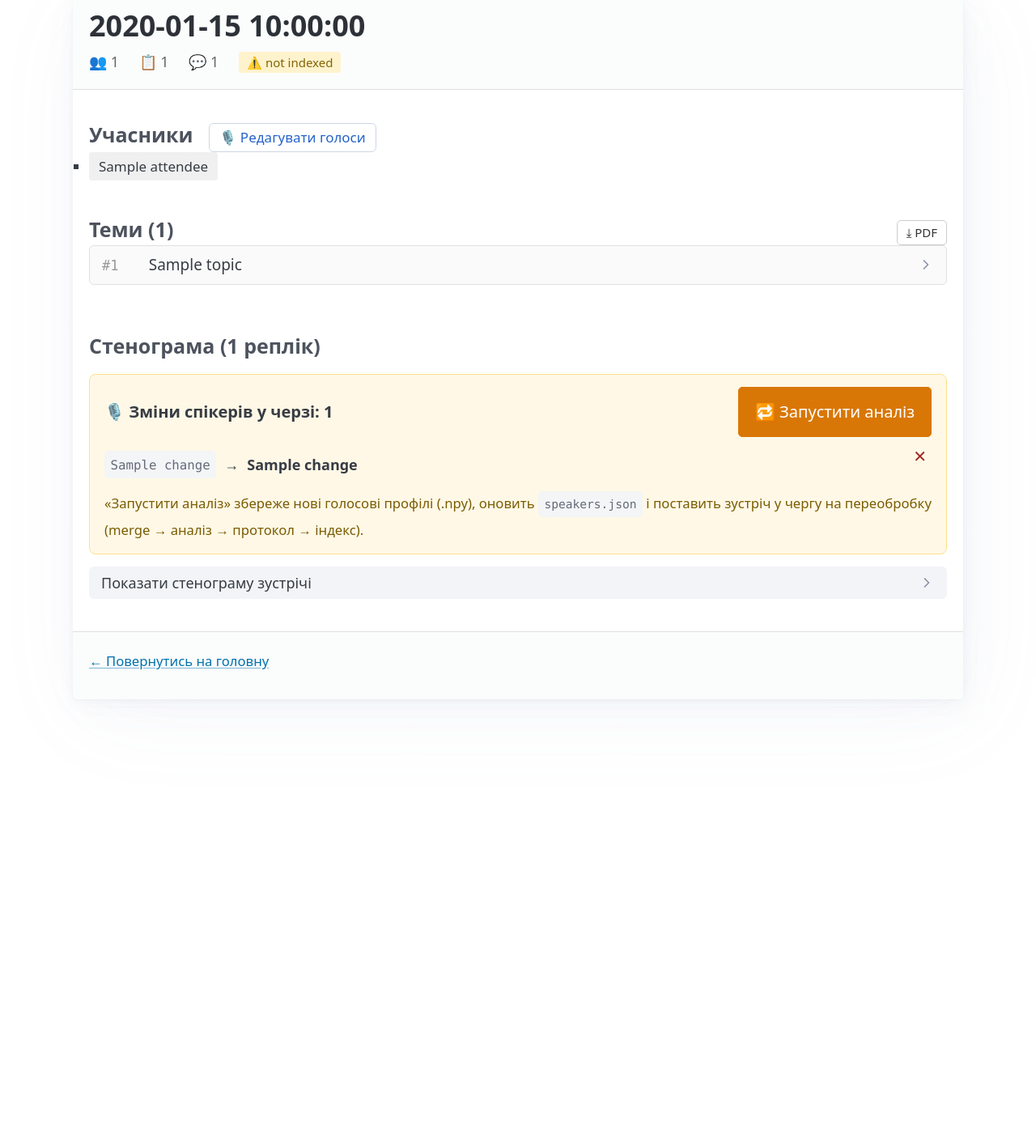
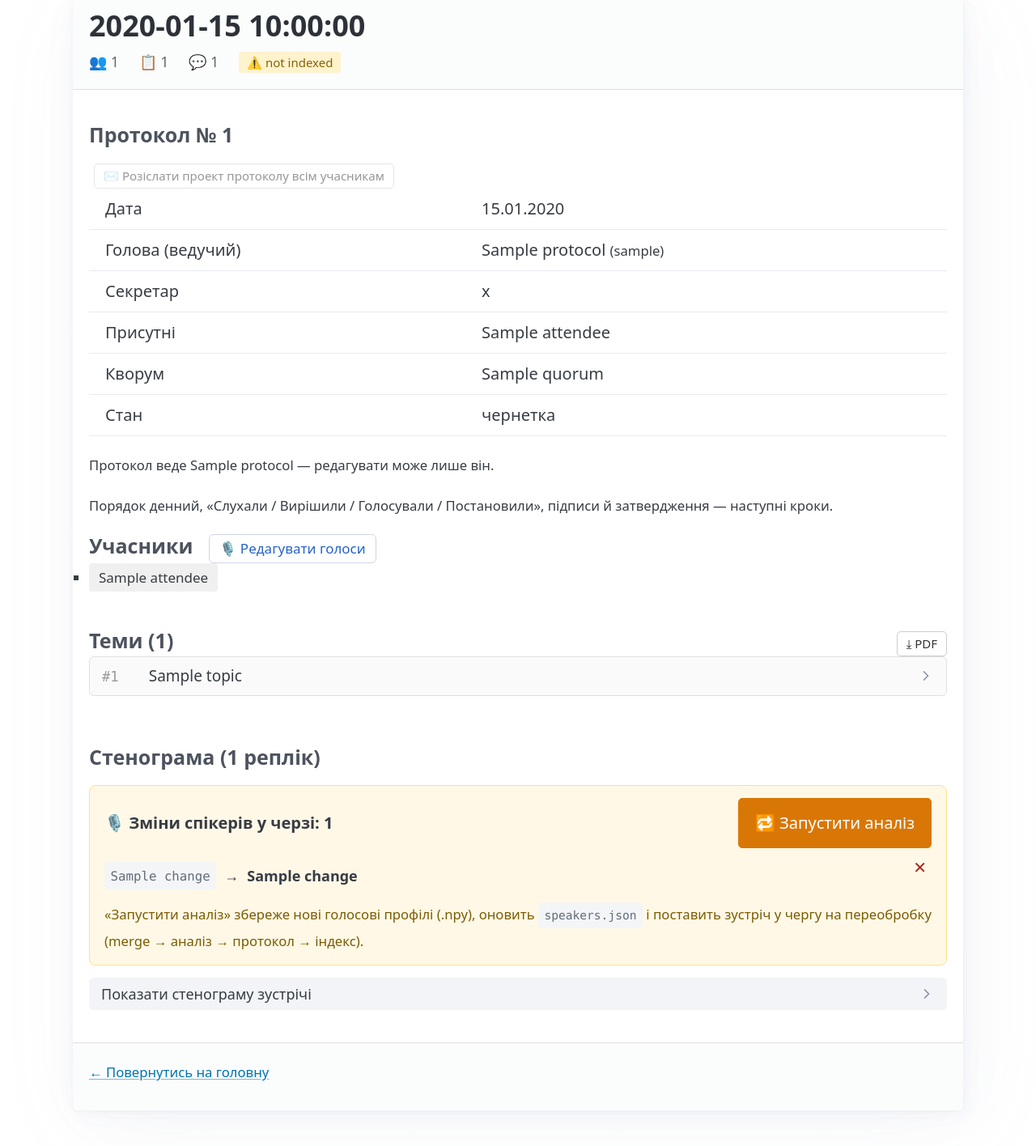
Before and after one commit to kupolua/church-meeting-assistant, a Python web app: template src/church_assistant/web/templates/meeting_detail.html in a window 1280 px wide. Shown: the part 102-1518 px from the top of the page at 81% size. Run offline with Jinja, Linux system fonts and the light colour scheme; the template is opened without the code that fills it: most values are stand-ins (such as "Sample title", 1, 10 or a date in 2020).

Commit message:
feat(web): a meeting can now exist before its recording does
The protocol becomes the first section of a meeting — Протокол, Учасники,
Теми, Стенограма — and an admin can open a meeting for a date that has not
happened yet, naming its chair.

Two consequences of "the agenda is written before anyone presses record", both
of which had to be handled or the feature could not work at all:

The meeting page used to 404 without a folder on disk, which is exactly the
state a meeting is in while somebody is preparing for it. It now opens on the
protocol alone. A date with neither folder nor protocol is still 404, and still
also the answer when the meeting belongs to another church — one lookup cannot
leave this tenant's directory, the other cannot leave RLS.

The meetings list was a directory scan, so a meeting that exists only as an
agenda was invisible in the list it is most useful in. Folders and protocols
are merged, folder-backed entries winning where both exist because they carry
topic counts a protocol has nothing to add to. The merge is imported by the
home route rather than copied — two answers to "which meetings exist" would
drift the first time one of them learned something.

Editing is the chair's, and the chair belongs to the MEETING. Attendees are
typed rather than ticked off the diarized speakers: that list says who spoke,
and a member who sat through the meeting in silence is absent to it — a quorum
line cannot rest on that.

Verified against a local restore of production: open, fill in the header,
read it back, refuse a non-chair with 403, and refuse an approved protocol with
409 rather than the 500 a bare trigger exception would have produced.

Tests: 211, unchanged — the protocol's own coverage comes with the agenda.

Co-Authored-By: Claude Opus 5 (1M context) <noreply@anthropic.com>
Claude-Session: https://claude.ai/code/session_01JrZq6LUsopzmbmWi8pyRXk

```diff
--- a/src/church_assistant/web/templates/meeting_detail.html
+++ b/src/church_assistant/web/templates/meeting_detail.html
@@ -31,6 +31,9 @@
     {% endif %}
 
     {# ─── Attendees ─── #}
+    {# Протокол іде першим: він єдиний, що пишеться, а не виводиться. #}
+    {% include "partials/protocol_panel.html" %}
+
     <section class="attendees-block">
         <div class="attendees-head">
             <h4>Учасники</h4>
--- /dev/null
+++ b/src/church_assistant/web/templates/partials/protocol_panel.html
@@ -0,0 +1,95 @@
+{#
+  The protocol — first section of a meeting, and the only one that is written
+  rather than derived. Everything below it (учасники, теми, стенограма) comes
+  out of the audio and can be rebuilt; this cannot.
+#}
+<section class="protocol-block">
+    <div class="section-head">
+        <h4>Протокол{% if protocol_number %} № {{ protocol_number }}{% endif %}</h4>
+
+        {% if protocol %}
+        {# Before approval the button circulates a draft; after it, the document
+           itself. Approve is deliberately NOT here — it lives at the foot of
+           the section, past the signatures, because it cannot be undone and a
+           button that freezes a document should not sit where a mis-click
+           reaches for "download". #}
+        {% if protocol.status == 'approved' %}
+        <a class="dash-btn" href="/meetings/{{ current_date }}/protocol.pdf">
+            ⬇ Скачати протокол у PDF
+        </a>
+        {% else %}
+        <button class="dash-btn" disabled
+                title="Буде доступно, коли зробимо розсилку (беклог 13)">
+            ✉ Розіслати проект протоколу всім учасникам
+        </button>
+        {% endif %}
+        {% endif %}
+    </div>
+
+    {% if not protocol %}
+    <p class="admin-msg is-warn">
+        Протокол для цієї зустрічі ще не відкрито.
+        {% if me.role == 'admin' %}
+        Відкрити його можна на сторінці <a href="/meetings">«Зустрічі»</a> —
+        там же призначається ведучий.
+        {% else %}
+        Його відкриває адміністратор церкви.
+        {% endif %}
+    </p>
+    {% else %}
+
+    <table class="protocol-head">
+        <tr><td>Дата</td><td>{{ protocol.meeting_date.strftime('%d.%m.%Y') }}</td></tr>
+        <tr><td>Голова (ведучий)</td>
+            <td>{{ protocol.chair_name or '—' }}
+                {% if protocol.chair_username %}
+                <small>({{ protocol.chair_username }})</small>{% endif %}</td></tr>
+        <tr><td>Секретар</td><td>{{ protocol.secretary or '—' }}</td></tr>
+        <tr><td>Присутні</td>
+            <td>{% if protocol.attendees %}{{ protocol.attendees | join(', ') }}
+                {% else %}<em>не підтверджені</em>{% endif %}</td></tr>
+        <tr><td>Кворум</td><td>{{ protocol.quorum or '—' }}</td></tr>
+        <tr><td>Стан</td>
+            <td>
+                {% if protocol.status == 'approved' %}
+                <strong>затверджено</strong>
+                <small>{{ protocol.approved_at.strftime('%d.%m.%Y %H:%M') }}</small>
+                {% elif protocol.status == 'review' %}на узгодженні
+                {% else %}чернетка{% endif %}
+            </td></tr>
+    </table>
+
+    {% if protocol.status == 'approved' %}
+    <p class="admin-msg is-warn">
+        Протокол затверджено — редагування неможливе. Це не налаштування
+        інтерфейсу: зміну відхиляє сама база.
+    </p>
+    {% elif is_chair %}
+    <form class="protocol-header-form" method="post"
+          action="/meetings/{{ current_date }}/protocol/header">
+        <label>Секретар
+            <input type="text" name="secretary" autocomplete="off"
+                   value="{{ protocol.secretary }}"></label>
+        <label>Кворум
+            <input type="text" name="quorum" autocomplete="off"
+                   placeholder="5 із 7" value="{{ protocol.quorum }}"></label>
+        <label>Присутні <small>(по одному в рядку)</small>
+            {# Typed, not ticked off a list of diarized speakers: that list says
+               who SPOKE. A member who sat through the meeting in silence is
+               absent to it, and a quorum cannot rest on that. #}
+            <textarea name="attendees" rows="6"
+                      placeholder="Павло Кулаковський">{{ protocol.attendees | join('\n') }}</textarea></label>
+        <button type="submit">Зберегти</button>
+    </form>
+    {% else %}
+    <p><small>Протокол веде
+        {{ protocol.chair_name or 'призначений ведучий' }} — редагувати може
+        лише він.</small></p>
+    {% endif %}
+
+    <p><small>
+        Порядок денний, «Слухали / Вирішили / Голосували / Постановили»,
+        підписи й затвердження — наступні кроки.
+    </small></p>
+    {% endif %}
+</section>
```
Also changed, not shown: src/church_assistant/web/routes/home.py (+26 -4 lines), src/church_assistant/web/routes/meetings.py (+174 -12 lines), src/church_assistant/web/templates/home.html (+28 -0 lines).
